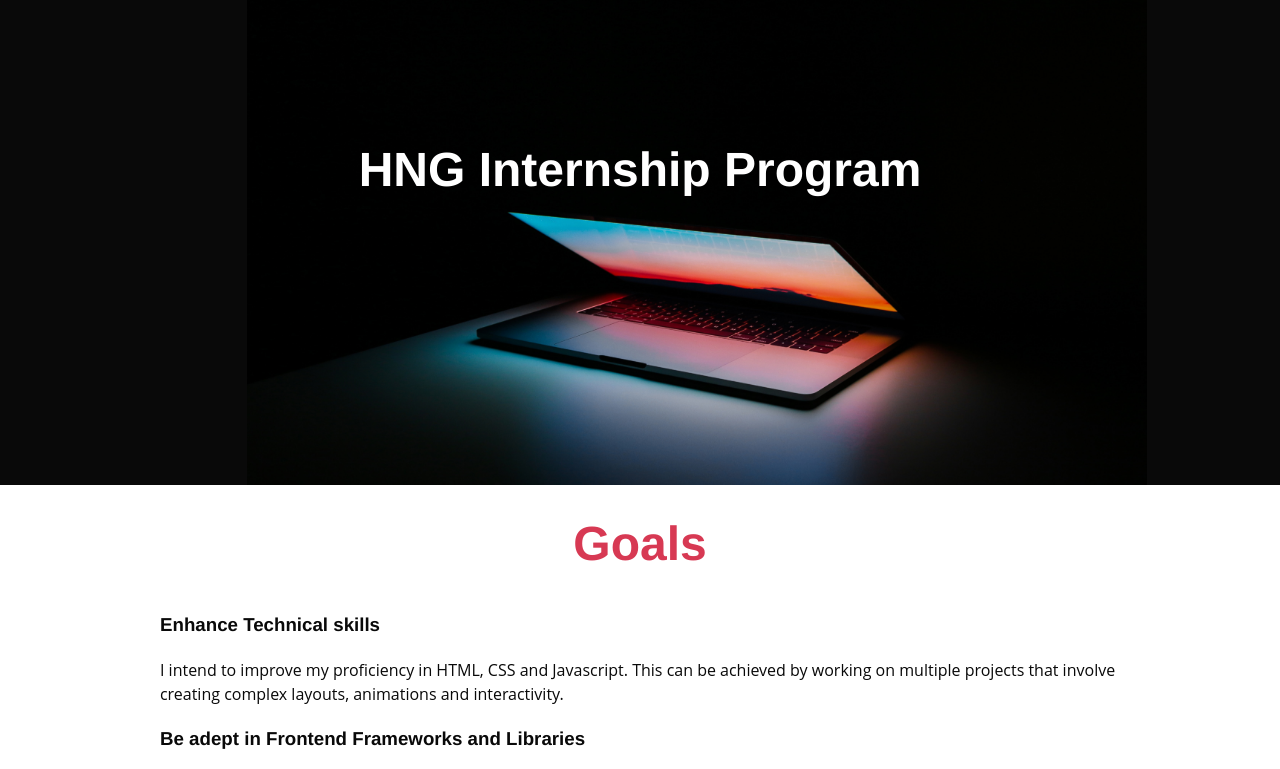
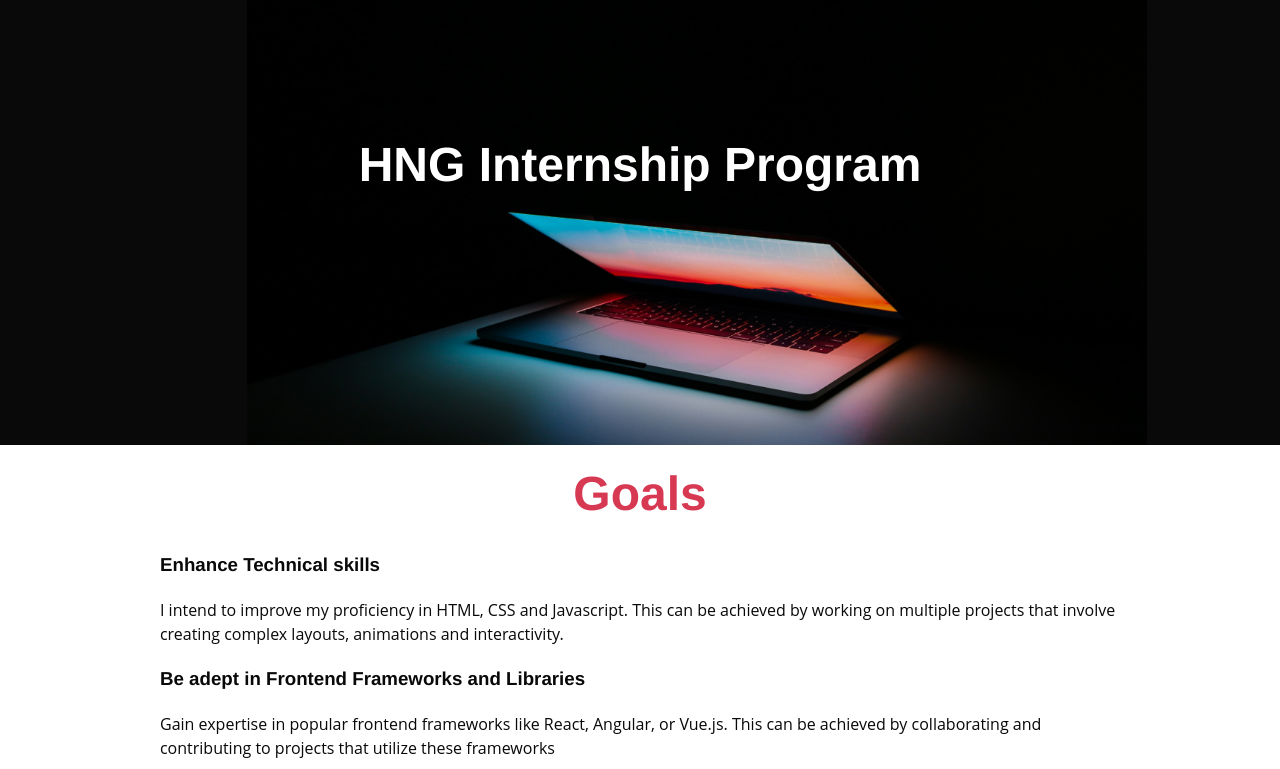
Before and after one commit to TemiladeRebecca/TemiladeRebecca.github.io, a plain HTML site: page index.html in a window 1280 px wide. Shown: the top 769 px of the page. Drawn offline with Linux system fonts and the light colour scheme.

Commit message:
My project

```diff
--- a/styles.css
+++ b/styles.css
@@ -319,7 +319,7 @@
     font-size: var(--section-title-font-size);
     font-weight: var(--section-title-font-weight);
     line-height: var(--section-title-line-height);
-    margin: -2rem;
+    margin: -3rem 0;
     color: var(--section-title-color);
     align-self: center;
   }
@@ -342,7 +342,6 @@
     --text-color: var(--color-white);
     --section-title-color: var(--color-white);
     background: var(--color-black);
-    padding: var(--section-body-padding);
   }
 
   /* Section HERO
```
